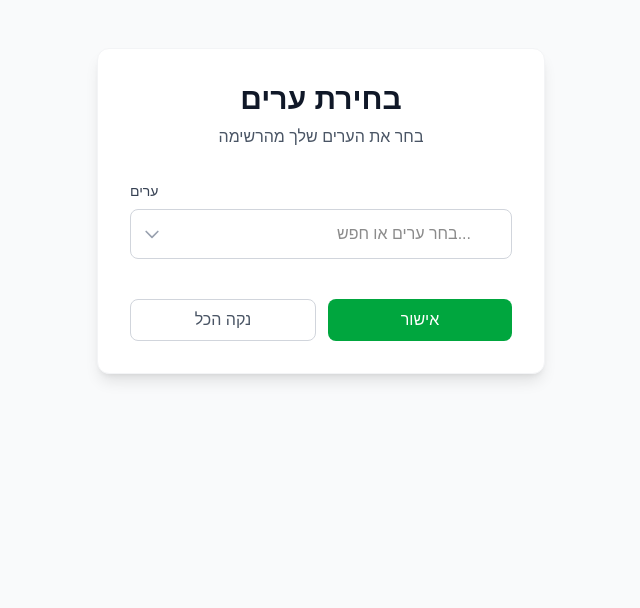
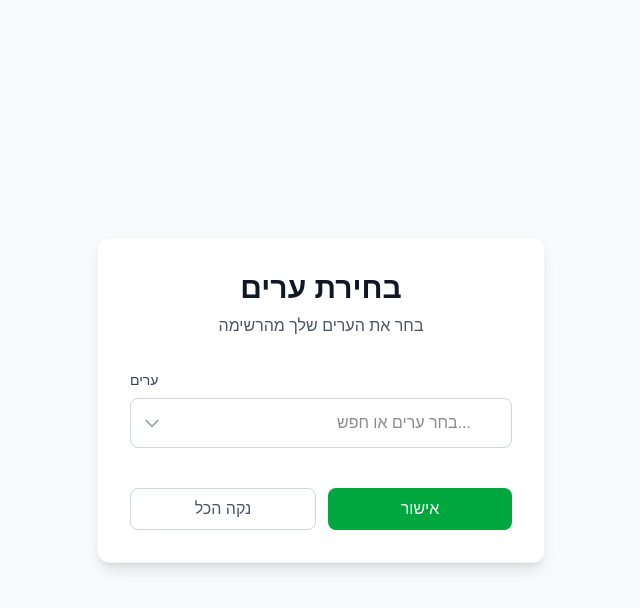
Before and after one commit to MuhammadAkafe/abo_rami, a Next.js app: page /AddCitties in a window 1280 px wide. Shown: the top 608 px of the page, without its empty margins (319-959 px from the left). Built offline with nearby package versions, Linux system fonts and the light colour scheme.

Commit message:
Enhance middleware for user role access and update login redirection: Added logout functionality in middleware to manage user sessions, modified access control for Tasklist to restrict non-user roles, and updated login page to redirect users to AddCitties upon successful login.

```diff
--- a/app/(client)/(USER)/AddCitties/page.tsx
+++ b/app/(client)/(USER)/AddCitties/page.tsx
@@ -74,8 +74,8 @@ export default function CitiesSelector() {
 
 
   return (
-    <div className="min-h-screen bg-gray-50 py-12 px-4 sm:px-6 lg:px-8">
-      <div className="max-w-md mx-auto">
+    <div className="min-h-screen bg-gray-50 flex items-center justify-center px-4 sm:px-6 lg:px-8">
+      <div className="w-full max-w-md">
         <div className="bg-white rounded-xl shadow-lg border border-gray-100 p-8">
           <div className="text-center mb-8">
             <h1 className="text-3xl font-bold text-gray-900 mb-2">בחירת ערים</h1>
--- a/app/(client)/(USER)/Login/page.tsx
+++ b/app/(client)/(USER)/Login/page.tsx
@@ -21,7 +21,6 @@ export  function LoginPage() {
     e.preventDefault();
     setIsLoading(true);
     setError(null);
-
     const formData = new FormData(e.currentTarget);
     const email = formData.get('email') as string;
     const password = formData.get('password') as string;
@@ -34,16 +33,20 @@ export  function LoginPage() {
       });
       if (result?.error) {
         setError('שגיאה בהתחברות - בדקו את פרטי ההתחברות');
-      } else if (result?.ok) {
+      }
+      else if (result?.ok) {
         // Get the user data to determine redirect
         const response = await fetch('/api/auth/session');
         const sessionData = await response.json();
-        const redirectTo = sessionData.user?.role === Role.USER ? '/Tasklist' : '/Login';
+        const redirectTo = sessionData.user?.role === Role.USER ? '/AddCitties' : '/Login';
         router.push(redirectTo);
       }
-    } catch {
+    } catch
+    {
       setError('שגיאה בחיבור לשרת');
-    } finally {
+    }
+    finally
+    {
       setIsLoading(false);
     }
   };
--- a/middleware.ts
+++ b/middleware.ts
@@ -2,6 +2,13 @@
 import { withAuth } from "next-auth/middleware"
 import { NextResponse } from "next/server"
 import { Role } from "@prisma/client"
+import { signOut } from "next-auth/react"
+
+const logout=async ()=>{
+
+  await signOut()
+}
+
 
 export default withAuth(
   function middleware(req) {
@@ -32,6 +39,7 @@ export default withAuth(
     if (pathname.startsWith('/Tasklist')) {
       // Only USER can access Tasklist (ADMIN should go to dashboard)
       if (token?.role !== Role.USER) {
+
        return NextResponse.redirect(new URL(`/`, req.url))
       }
     }
```
